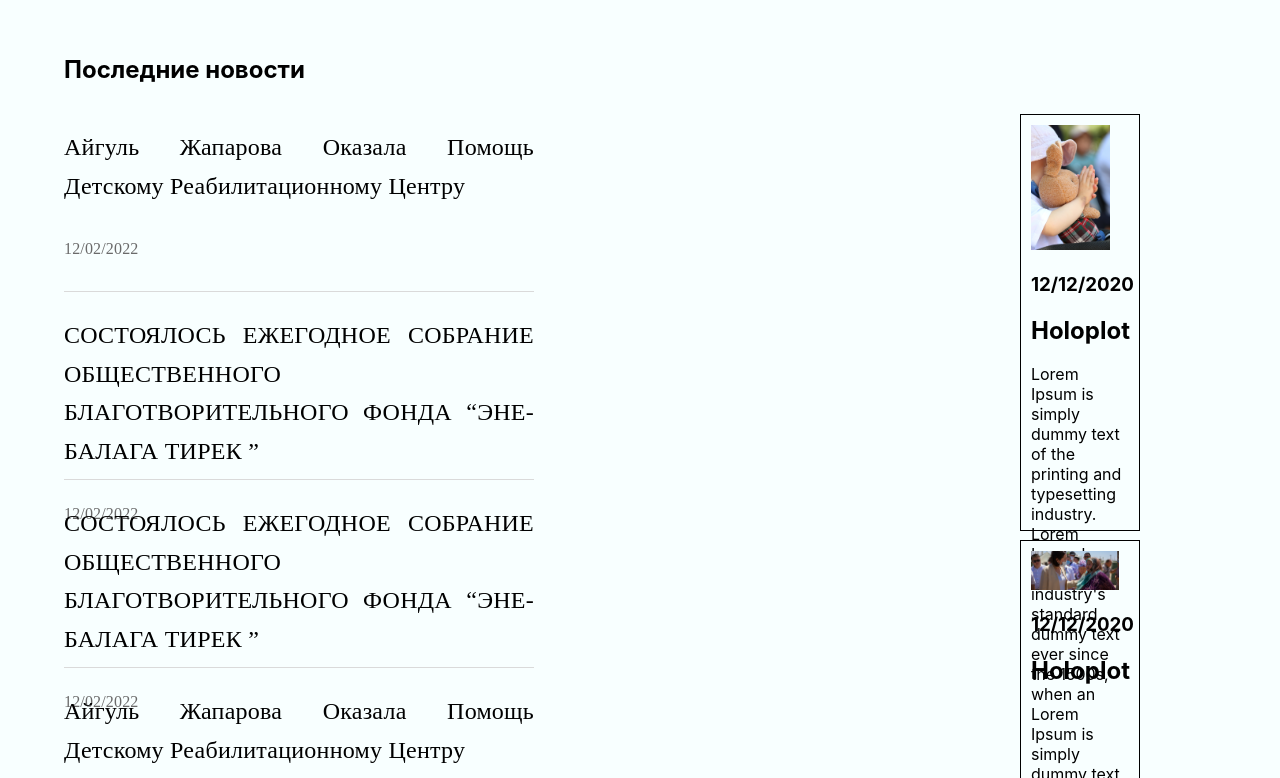
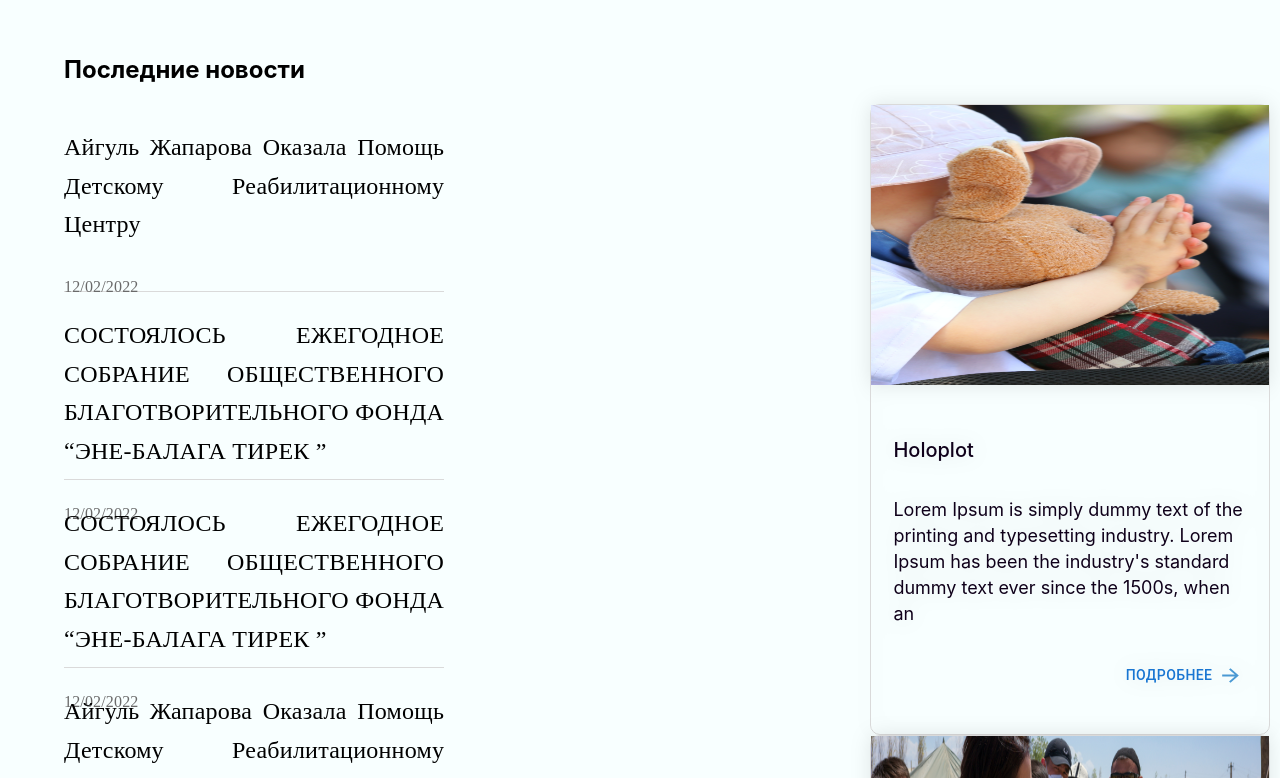
Before and after one commit to AdiletArykbaev/tirekPortal, a React (Create React App) app: page /News in a window 1280 px wide. Shown: the part 742-1520 px from the top of the page. Built offline with nearby package versions, Linux system fonts and the light colour scheme.

Commit message:
added news card

```diff
--- a/src/App.js
+++ b/src/App.js
@@ -3,6 +3,7 @@ import { Header,Footer} from './Сomponents/moleculas';
 import { Routes,Route,} from "react-router-dom"
 import { MainPage,Login,ContactPage,Gallery,PageNotFound,NewsPage} from './Pages';
 import "@fancyapps/ui/dist/fancybox.css";
+import {NewsCard} from "./Сomponents/atoms"
 
 function App() {
   return (
--- a/src/Pages/Login/Login.jsx
+++ b/src/Pages/Login/Login.jsx
@@ -6,7 +6,7 @@ import axios from '../../Requests/axios'
 const Login = () => {
  const userRef = useRef(null);
  const errRef = useRef()
- const [login,setLogin] = useState("")
+ const [username,setUsername] = useState("")
  const [password,setPassword] = useState("")
  const [errMsg,setErrMsg] = useState("")
  const [success,setSuccess] = useState(false)
@@ -16,14 +16,14 @@ const Login = () => {
  },[])
  useEffect(()=>{
    setErrMsg("")
- },[login,password])
+ },[username,password])
 
 
  const handlerSubmit = async(e)=>{
    e.preventDefault()
   try{
     const response = await axios.post(LOGIN_URL,
-        JSON.stringify({login,password}),
+        JSON.stringify({username,password}),
         {
           headers:{"Content-Type":"application/json"}
         }
@@ -39,7 +39,7 @@ const Login = () => {
       <div className={styles.content_wrapper}>
         <form onSubmit={handlerSubmit}>
           <input ref={userRef} onChange={(e)=>{
-            setLogin(e.target.value)
+            setUsername(e.target.value)
           }} placeholder='имя пользывателя' type="login" />
           <input onChange={(e)=>{
             setPassword(e.target.value)
--- a/src/Pages/NewsPage/NewsPage.jsx
+++ b/src/Pages/NewsPage/NewsPage.jsx
@@ -2,7 +2,8 @@ import React from 'react'
 import styles from "./styles.module.scss"
 import { fourteen, one } from '../../Assets/images/gallery'
 import News from '../../Сomponents/organisms/News/News';
-import { LastNews,Recomendate} from '../../Сomponents/moleculas';
+import { LastNews} from '../../Сomponents/moleculas';
+import { NewsCard } from '../../Сomponents/atoms';
 const NewsPage = () => {
   const news = {
       title:"20 НУЖДАЮЩИМСЯ СЕМЬЯМ, КОТОРЫЕ СОСТОЯ НА УЧЕТЕ НАШЕГО ФОНДА, БЫЛА ОКАЗАНА ПОМОЩЬ В ВИДЕ ПРОДУКТОВЫХ",
@@ -56,6 +57,8 @@ const recomendate = [{
     title:"Holoplot",
     date:"12/12/2020"
 }]
+
+
   return (
     <div className={styles.wrapper}>
         <h1 className={styles.title}>
@@ -74,7 +77,7 @@ const recomendate = [{
             </div>
             <div className={styles.recomendation}>
                 {recomendate.map((item)=>{
-                    return <Recomendate image={item.image} title={item.title} text={item.text} date={item.date} />
+                    return <NewsCard image={item.image} title={item.title} subtitle={item.text} date={item.date} />
                 })}
             </div>
             </div>
--- a/src/Pages/NewsPage/styles.module.scss
+++ b/src/Pages/NewsPage/styles.module.scss
@@ -19,10 +19,10 @@
 .subcontent{
     display: flex;
     .pagination{
-        width: 80%;
+        width: 70%;
     }
     .recomendation{
-        width: 20%;
+        width: 30%;
         margin-left: 15%;
     }
 }
--- a/src/Сomponents/atoms/NewsCard/index.jsx
+++ b/src/Сomponents/atoms/NewsCard/index.jsx
@@ -3,14 +3,14 @@ import girl from '../../../Assets/images/newscard/girl.png';
 import styles from './newsCard.module.scss';
 import {Button} from "@mui/material";
 
-const NewsCard = () => {
+const NewsCard = ({title,subtitle,image}) => {
     return (
+
         <div className={styles.box}>
-            <img className={styles.img} src={girl} alt=""/>
+            <img className={styles.img} src={image} alt=""/>
             <div className={styles.content}>
-                <h3 className={styles.title}>Помощь в получении образования для детей-сирот</h3>
-                <p className={styles.subtitle}>Мы помогаем подросткам в детских домах КР, а также выпускникам
-                    сиротских...</p>
+                <h3 className={styles.title}>{title}</h3>
+                <p className={styles.subtitle}>{subtitle}</p>
                 <div className={styles.btnBox}>
                     <Button variant="text" className={styles.btn}>
                         Подробнее
--- a/src/Сomponents/atoms/index.js
+++ b/src/Сomponents/atoms/index.js
@@ -1,4 +1,6 @@
 import Navigation from "./Navigation/Navigation"
 import AboutUsBlog from "./AboutUsBlog/AboutUsBlog"
 import Service from "./serviceList/Service"
-export {Navigation,AboutUsBlog,Service}
+import NewsCard from "./NewsCard/index"
+
+export {Navigation,AboutUsBlog,Service,NewsCard}
```
Also changed, not shown: 1 other file (tests, documents, lock files or other folders).
